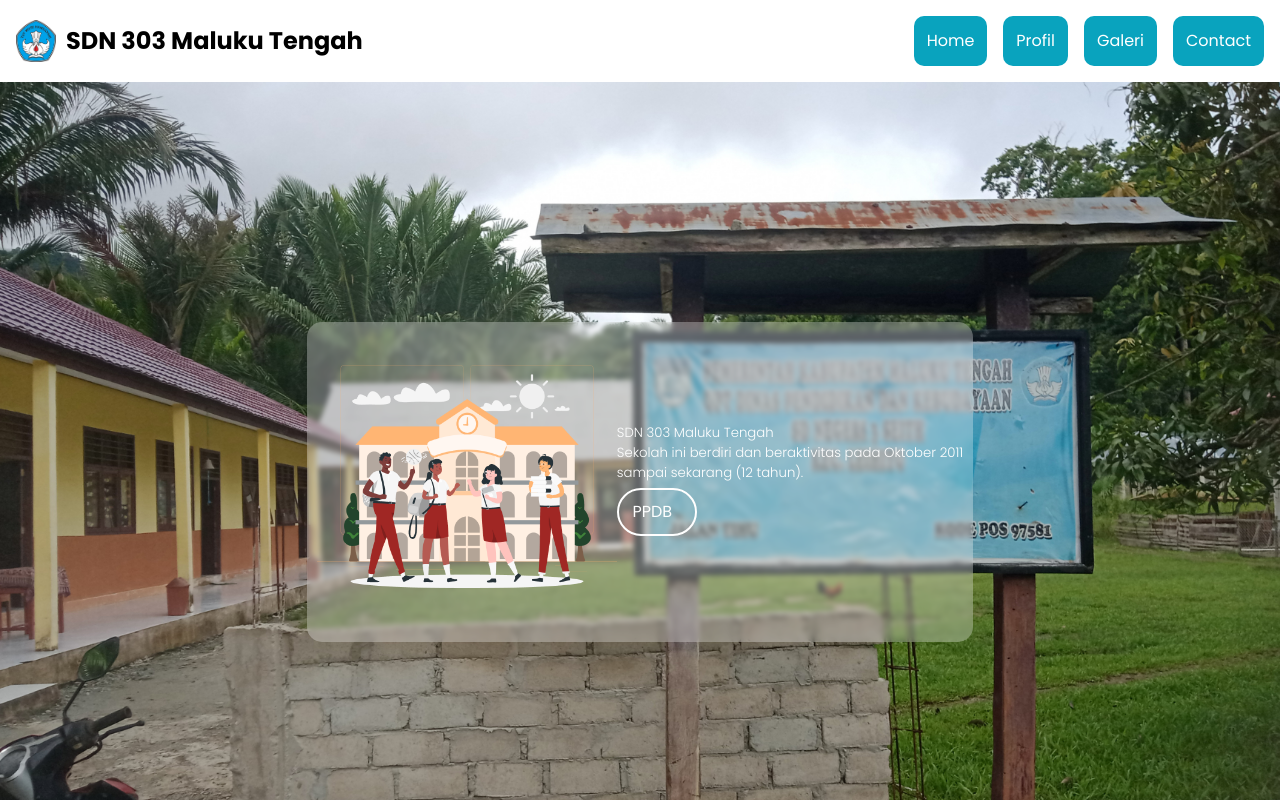
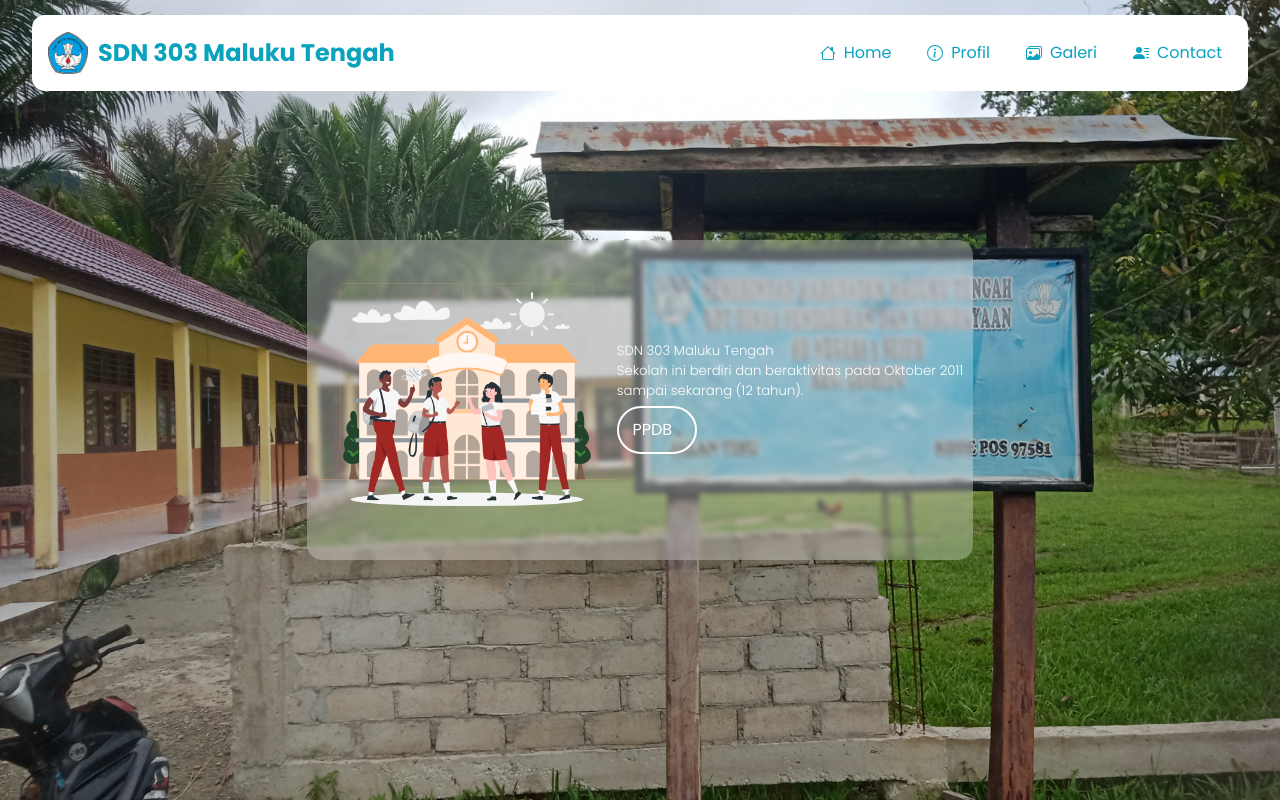
Before and after one commit to shfwan/SDN303Malteng, a React (Vite) app: page / in a window 1280 px wide. Shown: the top 800 px of the page. Built offline with nearby package versions, Linux system fonts and the light colour scheme.

Commit message:
tambah icon pada li navigation bar dan modifikasi navigation bar

```diff
--- a/src/App.css
+++ b/src/App.css
@@ -9,7 +9,7 @@
     background-color: #F0FBFD;
 }
 .nav {
-    width: 100%;
+    width: 95%;
     display: flex;
     background-color: white;
     color: white;
@@ -17,6 +17,11 @@
     justify-content: space-between;
     gap: 2rem;
     padding: 1rem;
+    position: fixed;
+    top: 15px;
+    left: 50%;
+    transform: translate(-50%);
+    border-radius: 13px;
 }
 
 .nav ul {
@@ -45,18 +50,27 @@ a {
 }
 
 .nav ul li {
-    color:white;
+    display: flex;
+    color:#09A3BE;
     justify-content: center;
     align-items: center;
-    padding: 13px;
-    background-color: #09A3BE;
-    border-radius: 10px;
+    padding: 10px;
     height: fit-content;
     cursor: pointer;
+    transition: all ease 200ms;
 }
+
+.nav-item {
+    display: flex;
+    align-items: center;
+    gap: 0.5em;
+}
+
 
 .nav ul li:hover {
     background-color: #0B698b;
+    color: white;
+    border-radius: 0.2em;
 }
 
 footer {
--- a/src/App.jsx
+++ b/src/App.jsx
@@ -15,11 +15,18 @@ function App() {
     {
       id: 1,
       title: 'Home',
+      icon: <svg xmlns="http://www.w3.org/2000/svg" width="16" height="16" fill="currentColor" className="bi bi-house" viewBox="0 0 16 16">
+      <path d="M8.707 1.5a1 1 0 0 0-1.414 0L.646 8.146a.5.5 0 0 0 .708.708L2 8.207V13.5A1.5 1.5 0 0 0 3.5 15h9a1.5 1.5 0 0 0 1.5-1.5V8.207l.646.647a.5.5 0 0 0 .708-.708L13 5.793V2.5a.5.5 0 0 0-.5-.5h-1a.5.5 0 0 0-.5.5v1.293L8.707 1.5ZM13 7.207V13.5a.5.5 0 0 1-.5.5h-9a.5.5 0 0 1-.5-.5V7.207l5-5 5 5Z"/>
+    </svg>,
       component: <Home/>
     },
     {
       id: 2,
       title: 'Profil',
+      icon: <svg xmlns="http://www.w3.org/2000/svg" width="16" height="16" fill="currentColor" className="bi bi-info-circle" viewBox="0 0 16 16">
+      <path d="M8 15A7 7 0 1 1 8 1a7 7 0 0 1 0 14zm0 1A8 8 0 1 0 8 0a8 8 0 0 0 0 16z"/>
+      <path d="m8.93 6.588-2.29.287-.082.38.45.083c.294.07.352.176.288.469l-.738 3.468c-.194.897.105 1.319.808 1.319.545 0 1.178-.252 1.465-.598l.088-.416c-.2.176-.492.246-.686.246-.275 0-.375-.193-.304-.533L8.93 6.588zM9 4.5a1 1 0 1 1-2 0 1 1 0 0 1 2 0z"/>
+    </svg>,
       component:
         <div className="bg-item">
           <Profil/>
@@ -28,11 +35,18 @@ function App() {
     {
       id: 3,
       title: 'Galeri',
+      icon: <svg xmlns="http://www.w3.org/2000/svg" width="16" height="16" fill="currentColor" className="bi bi-images" viewBox="0 0 16 16">
+      <path d="M4.502 9a1.5 1.5 0 1 0 0-3 1.5 1.5 0 0 0 0 3z"/>
+      <path d="M14.002 13a2 2 0 0 1-2 2h-10a2 2 0 0 1-2-2V5A2 2 0 0 1 2 3a2 2 0 0 1 2-2h10a2 2 0 0 1 2 2v8a2 2 0 0 1-1.998 2zM14 2H4a1 1 0 0 0-1 1h9.002a2 2 0 0 1 2 2v7A1 1 0 0 0 15 11V3a1 1 0 0 0-1-1zM2.002 4a1 1 0 0 0-1 1v8l2.646-2.354a.5.5 0 0 1 .63-.062l2.66 1.773 3.71-3.71a.5.5 0 0 1 .577-.094l1.777 1.947V5a1 1 0 0 0-1-1h-10z"/>
+    </svg>,
       component: <Galeri/>
     },
     {
       id: 4,
       title: 'Contact',
+      icon: <svg xmlns="http://www.w3.org/2000/svg" width="16" height="16" fill="currentColor" className="bi bi-person-lines-fill" viewBox="0 0 16 16">
+      <path d="M6 8a3 3 0 1 0 0-6 3 3 0 0 0 0 6zm-5 6s-1 0-1-1 1-4 6-4 6 3 6 4-1 1-1 1H1zM11 3.5a.5.5 0 0 1 .5-.5h4a.5.5 0 0 1 0 1h-4a.5.5 0 0 1-.5-.5zm.5 2.5a.5.5 0 0 0 0 1h4a.5.5 0 0 0 0-1h-4zm2 3a.5.5 0 0 0 0 1h2a.5.5 0 0 0 0-1h-2zm0 3a.5.5 0 0 0 0 1h2a.5.5 0 0 0 0-1h-2z"/>
+    </svg>,
       component:
         <div className="bg-item">
           <Contact/>
@@ -45,13 +59,18 @@ function App() {
       <div className="nav">
               <span className='title-inline'>
                   <img src={iconTutwuri} alt="icon-tutuwuri" width={40} style={{marginRight: '10px'}}/>
-                  <a className='title' href='#' style={{color: 'black'}}>SDN 303 Maluku Tengah</a>
+                  <a className='title' href='#' style={{color: '#09A3BE'}}>SDN 303 Maluku Tengah</a>
               </span>
               <ul>
                 {menuItem.map((menu) => (
                   // eslint-disable-next-line react/jsx-key
                   <li>
-                    <Link to={menu.title} smooth={true} offset={1} duration={1000}>{menu.title}</Link>
+                    <Link to={menu.title} smooth={true} offset={1.1} duration={1000}>
+                      <div className="nav-item">
+                        {menu.icon}
+                        {menu.title}
+                      </div>
+                    </Link>
                   </li>
                 ))}
               </ul>
--- a/src/component/Contact/Contact.css
+++ b/src/component/Contact/Contact.css
@@ -2,7 +2,6 @@
     display: flex;
     flex-direction: column;
     height: fit-content;
-    background-color: #f0fbfd;
     border-radius: 0 0 50px 50px;
 }
 
@@ -24,12 +23,14 @@
 }
 
 .container-map {
+    background-color: white;
     box-shadow: 0 4px 12px -2px rgba(0, 0, 0, 0.3);
     border-radius: 20px;
     padding: 32px;
 }
 
 .container-information {
+    background-color: white;
     box-shadow: 0 4px 12px -2px rgba(0, 0, 0, 0.3);
     border-radius: 20px;
     padding: 16px;
--- a/src/component/Galeri/Galeri.css
+++ b/src/component/Galeri/Galeri.css
@@ -1,14 +1,15 @@
 .galeri-section {
     min-height: 100vh;
     display: flex;
+    flex-direction: column;
     align-items: center;
     background-color:#09A3BE ;
     border-radius: 0 0 50px 50px;
 }
 .container{
-    max-width: 1120px;
     width: 100%;
     padding: 40px 0;
+    scale: 100%;
     align-items: center;
 }
 .title {
--- a/src/component/Galeri/Galeri.jsx
+++ b/src/component/Galeri/Galeri.jsx
@@ -29,13 +29,13 @@ const Galeri = () => {
 
     return (
         <section className='galeri-section'>
+            <div className="title">
+                <h1>Galeri SDN 303 Malteng</h1>
+                <h3>Terdapat 6 kelas dengan 1 kelas darurat</h3>
+            </div>
             <div className="container">
                 <div className="slide-container">
                     <div className="card-wrapper">
-                        <div className="title">
-                            <h1>Galeri SDN 303 Malteng</h1>
-                            <h3>Terdapat 6 kelas dengan 1 kelas darurat</h3>
-                        </div>
                         <Swiper
                             effect={'coverflow'}
                             grabCursor={true}
--- a/src/component/Profil/Profil.css
+++ b/src/component/Profil/Profil.css
@@ -23,6 +23,7 @@
     align-items: center;
     width: fit-content;
     box-shadow: 0 4px 12px -2px rgba(0, 0, 0, 0.3);
+    background-color: white;
     border-radius: 20px;
     padding: 16px 32px;
     color: #023047;
@@ -60,6 +61,7 @@
     min-height: 50vh;
     display: flex;
     align-items: center;
+    justify-content:stretch;
 }
 .profil-2 .box-profil{
     display: flex;
```
